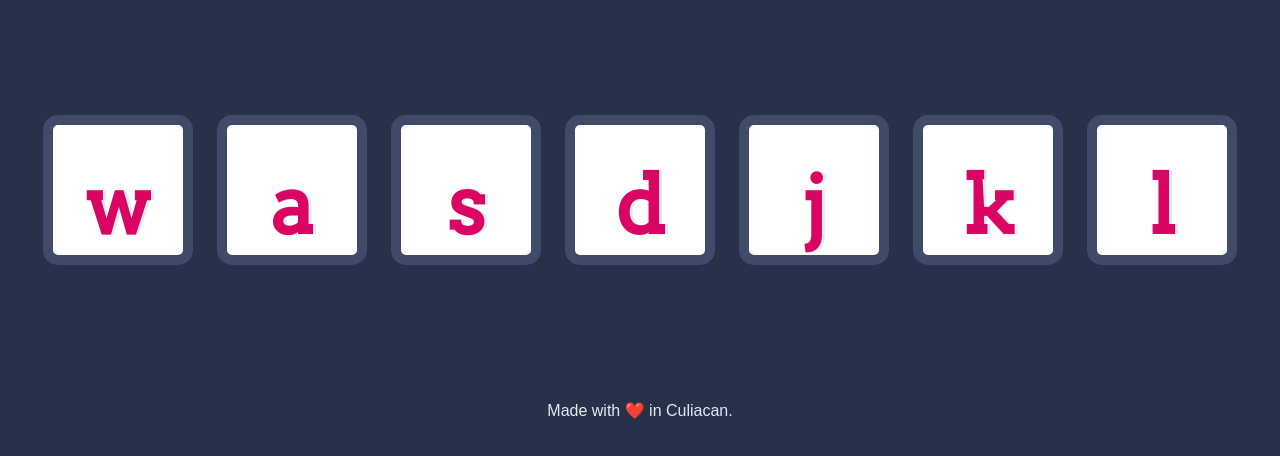
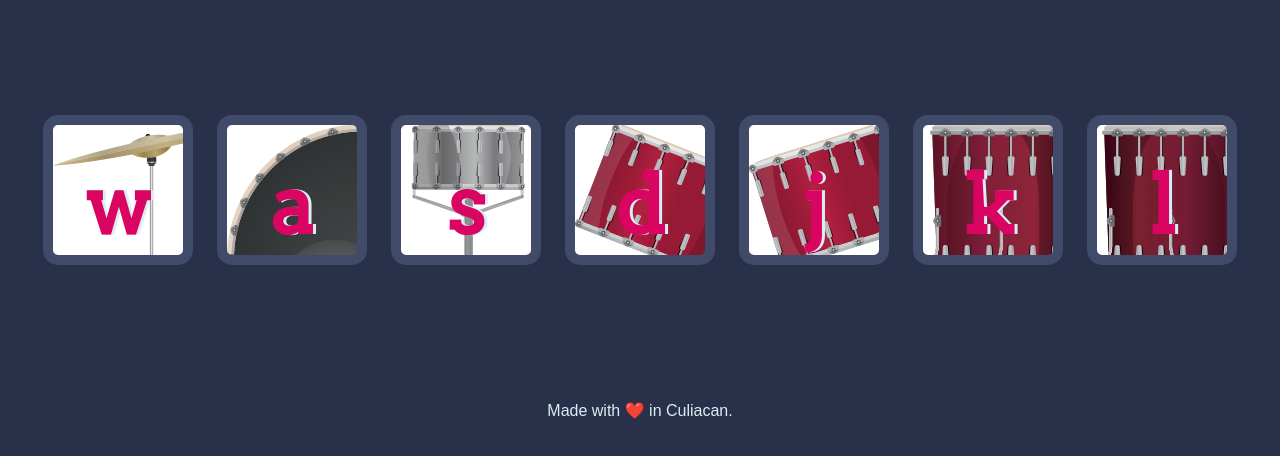
Before and after one commit to ADEZXV/drumgame, a plain HTML site: page index.html in a window 1280 px wide. Shown: the part 174-630 px from the top of the page. Drawn offline with Linux system fonts and the light colour scheme; the site is published under a folder, as on GitHub Pages, so addresses that start at the root find nothing.

Commit message:
Add files via upload

```diff
--- a/styles.css
+++ b/styles.css
@@ -16,31 +16,31 @@ footer {
   font-family: sans-serif;
 }
 
-.w {background-image: url("/images/crash.png");
+.w {background-image: url("images/crash.png");
 
 }
 
-.a {background-image: url("/images/kick.png");
+.a {background-image: url("images/kick.png");
 
 }
 
-.s {background-image: url("/images/snare.png");
+.s {background-image: url("images/snare.png");
 
 }
 
-.d {background-image: url("/images/tom1.png");
+.d {background-image: url("images/tom1.png");
 
 }
 
-.j {background-image: url("/images/tom2.png");
+.j {background-image: url("images/tom2.png");
 
 }
 
-.k {background-image: url("/images/tom3.png");
+.k {background-image: url("images/tom3.png");
 
 }
 
-.l {background-image: url("/images/tom4.png");
+.l {background-image: url("images/tom4.png");
 
 }
 
```
